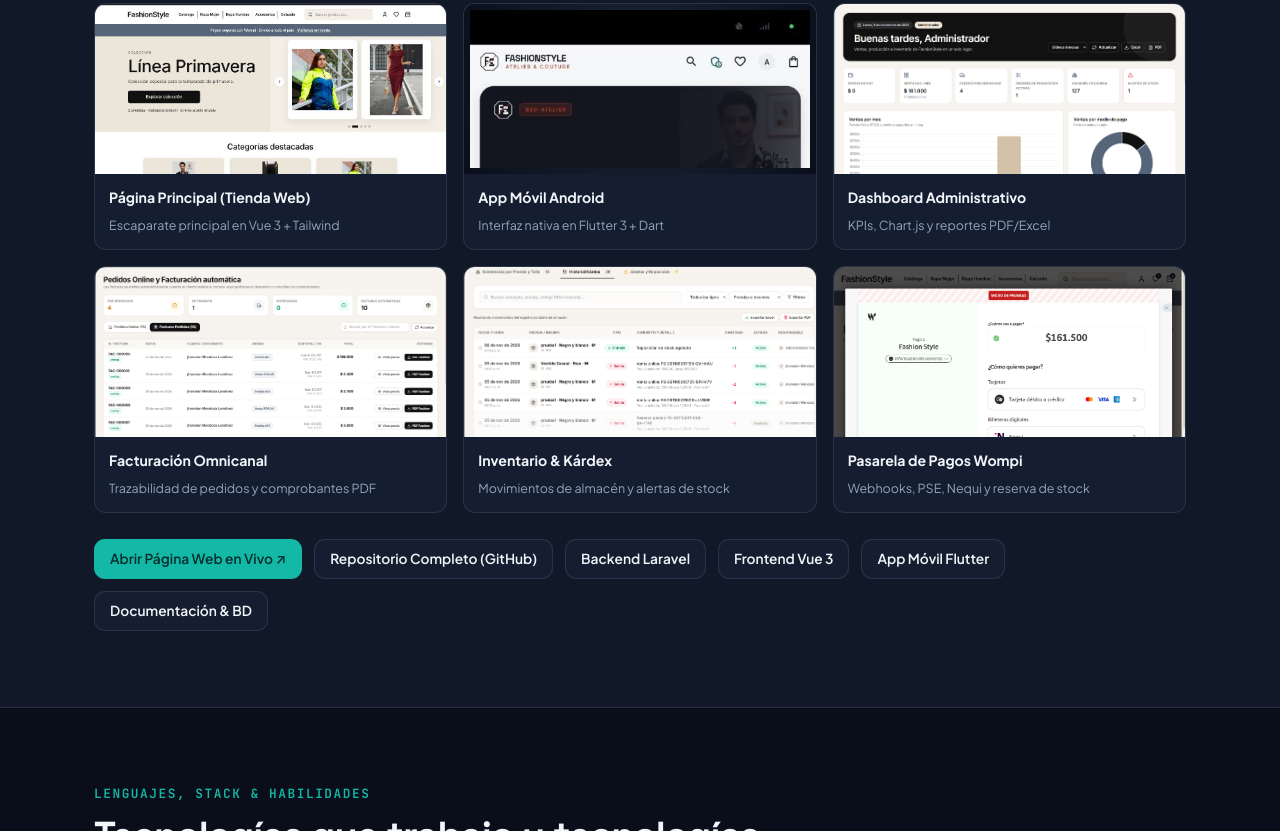
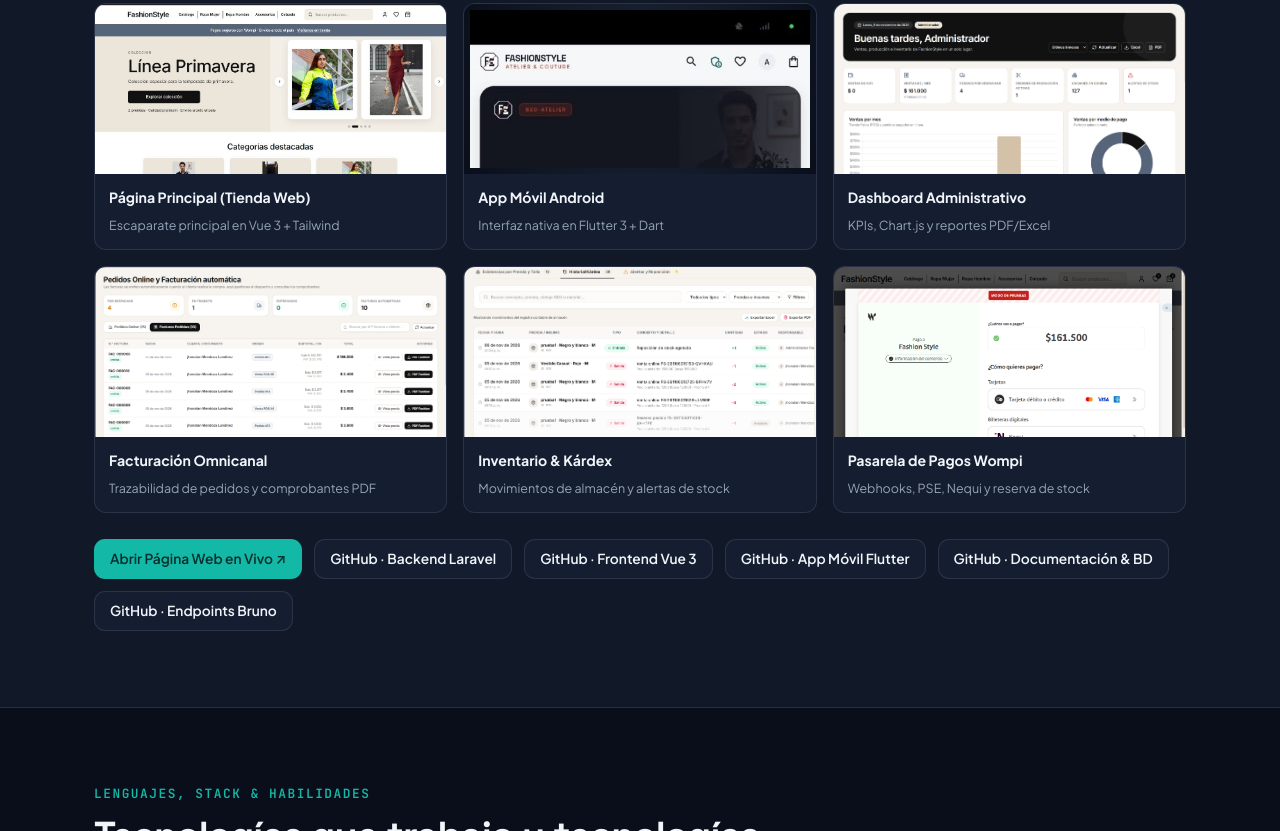
Before and after one commit to tzun95168-star/edwin-arguello, a plain HTML site: page index.html in a window 1280 px wide. Shown: the part 2079-2910 px from the top of the page. Drawn offline with Linux system fonts and the light colour scheme.

Commit message:
Apuntar enlaces del proyecto a cada repositorio individual en GitHub personal

```diff
--- a/index.html
+++ b/index.html
@@ -124,7 +124,7 @@
         </p>
         <div class="project-live-bar">
           <a href="https://fashionstylegrupo3.github.io/FashionStyleDist/" target="_blank" rel="noopener noreferrer" class="btn btn-primary btn-sm">Abrir Página Web en Vivo ↗</a>
-          <a href="https://github.com/tzun95168-star/FashionStyle" target="_blank" rel="noopener noreferrer" class="btn btn-secondary btn-sm">Ver Código del Proyecto (GitHub)</a>
+          <a href="https://github.com/tzun95168-star?tab=repositories" target="_blank" rel="noopener noreferrer" class="btn btn-secondary btn-sm">Ver Repositorios en GitHub</a>
         </div>
       </div>
 
@@ -316,11 +316,11 @@
 
         <div class="repo-bar">
           <a href="https://fashionstylegrupo3.github.io/FashionStyleDist/" target="_blank" rel="noopener noreferrer" class="btn btn-primary btn-sm">Abrir Página Web en Vivo ↗</a>
-          <a href="https://github.com/tzun95168-star/FashionStyle" target="_blank" rel="noopener noreferrer" class="btn btn-secondary btn-sm">Repositorio Completo (GitHub)</a>
-          <a href="https://github.com/tzun95168-star/FashionStyle/tree/main/backend" target="_blank" rel="noopener noreferrer" class="btn btn-secondary btn-sm">Backend Laravel</a>
-          <a href="https://github.com/tzun95168-star/FashionStyle/tree/main/frontend" target="_blank" rel="noopener noreferrer" class="btn btn-secondary btn-sm">Frontend Vue 3</a>
-          <a href="https://github.com/tzun95168-star/FashionStyle/tree/main/mobile-app" target="_blank" rel="noopener noreferrer" class="btn btn-secondary btn-sm">App Móvil Flutter</a>
-          <a href="https://github.com/tzun95168-star/FashionStyle/tree/main/documentacion" target="_blank" rel="noopener noreferrer" class="btn btn-secondary btn-sm">Documentación &amp; BD</a>
+          <a href="https://github.com/tzun95168-star/FashionStyleBackEnd" target="_blank" rel="noopener noreferrer" class="btn btn-secondary btn-sm">GitHub · Backend Laravel</a>
+          <a href="https://github.com/tzun95168-star/FashionStyleFrontEnd" target="_blank" rel="noopener noreferrer" class="btn btn-secondary btn-sm">GitHub · Frontend Vue 3</a>
+          <a href="https://github.com/tzun95168-star/app_movil_fashionstyle" target="_blank" rel="noopener noreferrer" class="btn btn-secondary btn-sm">GitHub · App Móvil Flutter</a>
+          <a href="https://github.com/tzun95168-star/DocumentacionFashionStyle" target="_blank" rel="noopener noreferrer" class="btn btn-secondary btn-sm">GitHub · Documentación &amp; BD</a>
+          <a href="https://github.com/tzun95168-star/EndPointsBruno" target="_blank" rel="noopener noreferrer" class="btn btn-secondary btn-sm">GitHub · Endpoints Bruno</a>
         </div>
       </div>
     </div>
```
